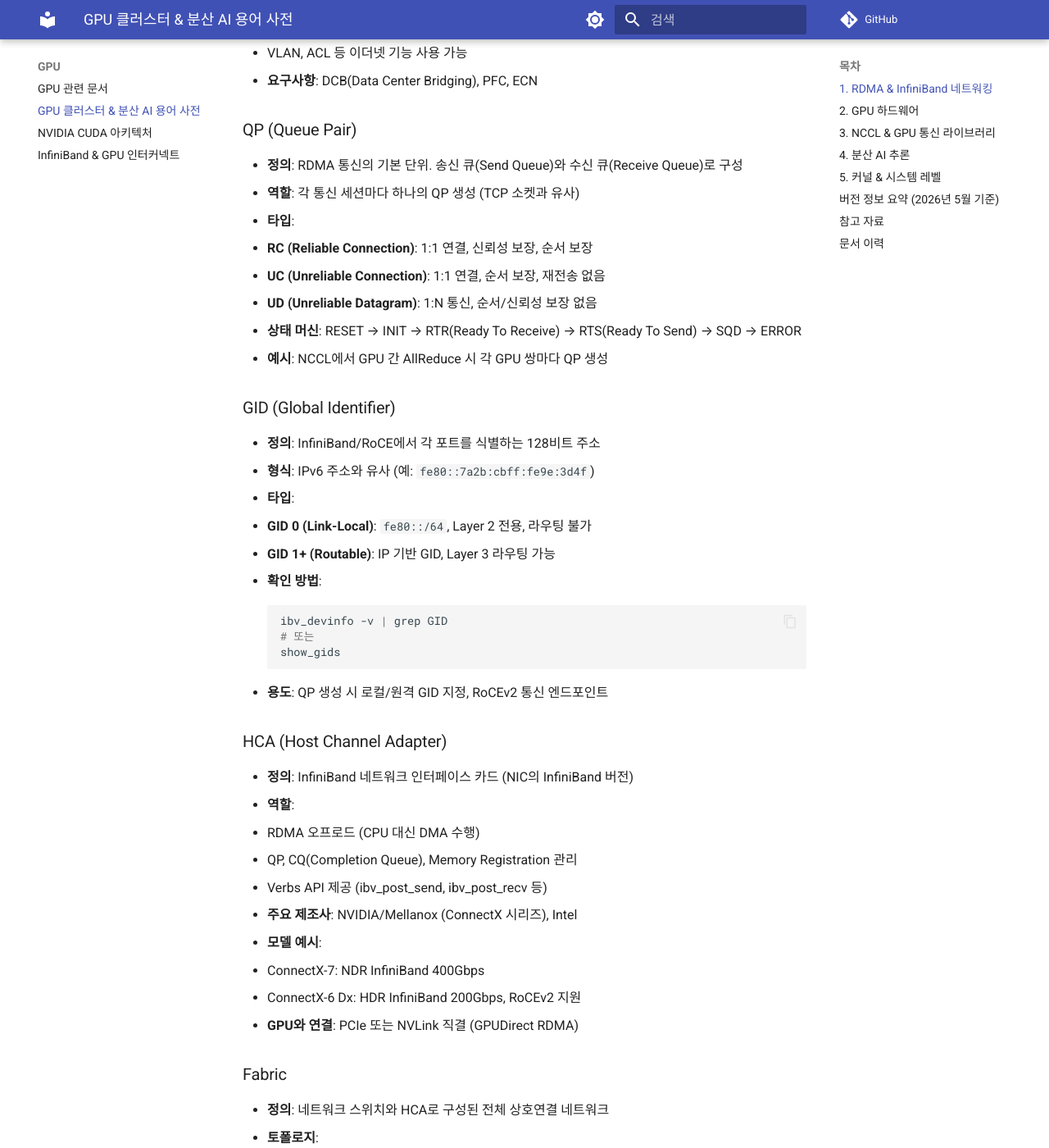
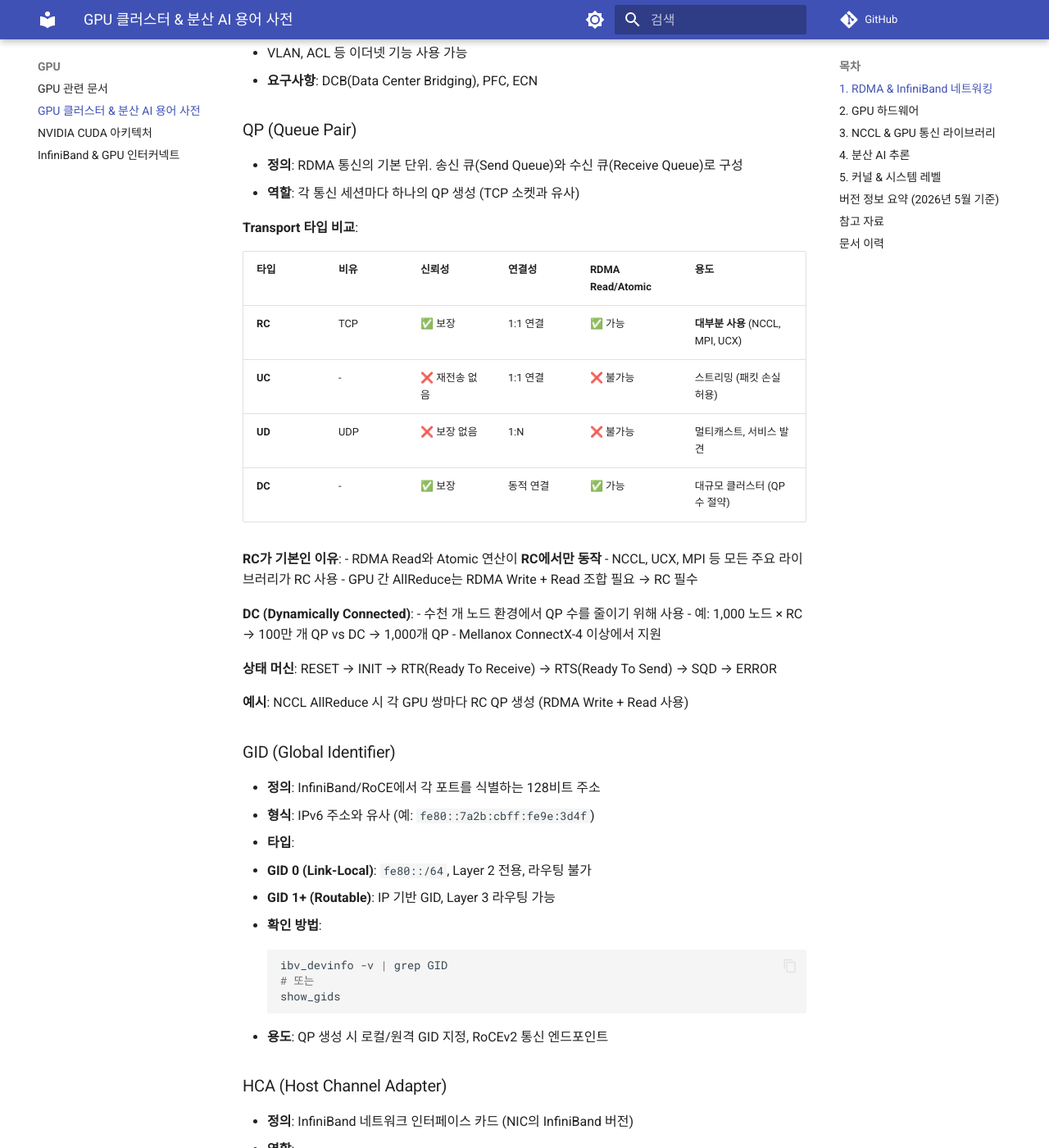
Before and after one commit to juwon8891/juwon8891.github.io, an MkDocs documentation site: the page built from docs/gpu/gpu-cluster-glossary.md, in a window 1280 px wide and 1400 px high, scrolled down 1209 px. Shown: the whole window at 82% size. Built offline with MkDocs 1.6.1 and Material for MkDocs 9.7.7, drawn with Linux system fonts in a browser that asks for light colours; comment, search, counter and statistics services are not loaded.

Commit message:
docs: Add DC transport type and RDMA Read/Atomic support to QP section
- Add comparison table for 4 transport types (RC, UC, UD, DC)
- Explain why RC is the default (RDMA Read/Atomic only on RC)
- Add DC (Dynamically Connected) for large-scale clusters
- Note: NCCL, MPI, UCX all use RC transport

```diff
--- a/docs/gpu/gpu-cluster-glossary.md
+++ b/docs/gpu/gpu-cluster-glossary.md
@@ -36,12 +36,29 @@
 ### QP (Queue Pair)
 - **정의**: RDMA 통신의 기본 단위. 송신 큐(Send Queue)와 수신 큐(Receive Queue)로 구성
 - **역할**: 각 통신 세션마다 하나의 QP 생성 (TCP 소켓과 유사)
-- **타입**:
-  - **RC (Reliable Connection)**: 1:1 연결, 신뢰성 보장, 순서 보장
-  - **UC (Unreliable Connection)**: 1:1 연결, 순서 보장, 재전송 없음
-  - **UD (Unreliable Datagram)**: 1:N 통신, 순서/신뢰성 보장 없음
-- **상태 머신**: RESET → INIT → RTR(Ready To Receive) → RTS(Ready To Send) → SQD → ERROR
-- **예시**: NCCL에서 GPU 간 AllReduce 시 각 GPU 쌍마다 QP 생성
+
+**Transport 타입 비교**:
+
+| 타입 | 비유 | 신뢰성 | 연결성 | RDMA Read/Atomic | 용도 |
+|------|------|--------|--------|------------------|------|
+| **RC** | TCP | ✅ 보장 | 1:1 연결 | ✅ 가능 | **대부분 사용** (NCCL, MPI, UCX) |
+| **UC** | - | ❌ 재전송 없음 | 1:1 연결 | ❌ 불가능 | 스트리밍 (패킷 손실 허용) |
+| **UD** | UDP | ❌ 보장 없음 | 1:N | ❌ 불가능 | 멀티캐스트, 서비스 발견 |
+| **DC** | - | ✅ 보장 | 동적 연결 | ✅ 가능 | 대규모 클러스터 (QP 수 절약) |
+
+**RC가 기본인 이유**:
+- RDMA Read와 Atomic 연산이 **RC에서만 동작**
+- NCCL, UCX, MPI 등 모든 주요 라이브러리가 RC 사용
+- GPU 간 AllReduce는 RDMA Write + Read 조합 필요 → RC 필수
+
+**DC (Dynamically Connected)**:
+- 수천 개 노드 환경에서 QP 수를 줄이기 위해 사용
+- 예: 1,000 노드 × RC → 100만 개 QP vs DC → 1,000개 QP
+- Mellanox ConnectX-4 이상에서 지원
+
+**상태 머신**: RESET → INIT → RTR(Ready To Receive) → RTS(Ready To Send) → SQD → ERROR
+
+**예시**: NCCL AllReduce 시 각 GPU 쌍마다 RC QP 생성 (RDMA Write + Read 사용)
 
 ### GID (Global Identifier)
 - **정의**: InfiniBand/RoCE에서 각 포트를 식별하는 128비트 주소
```
